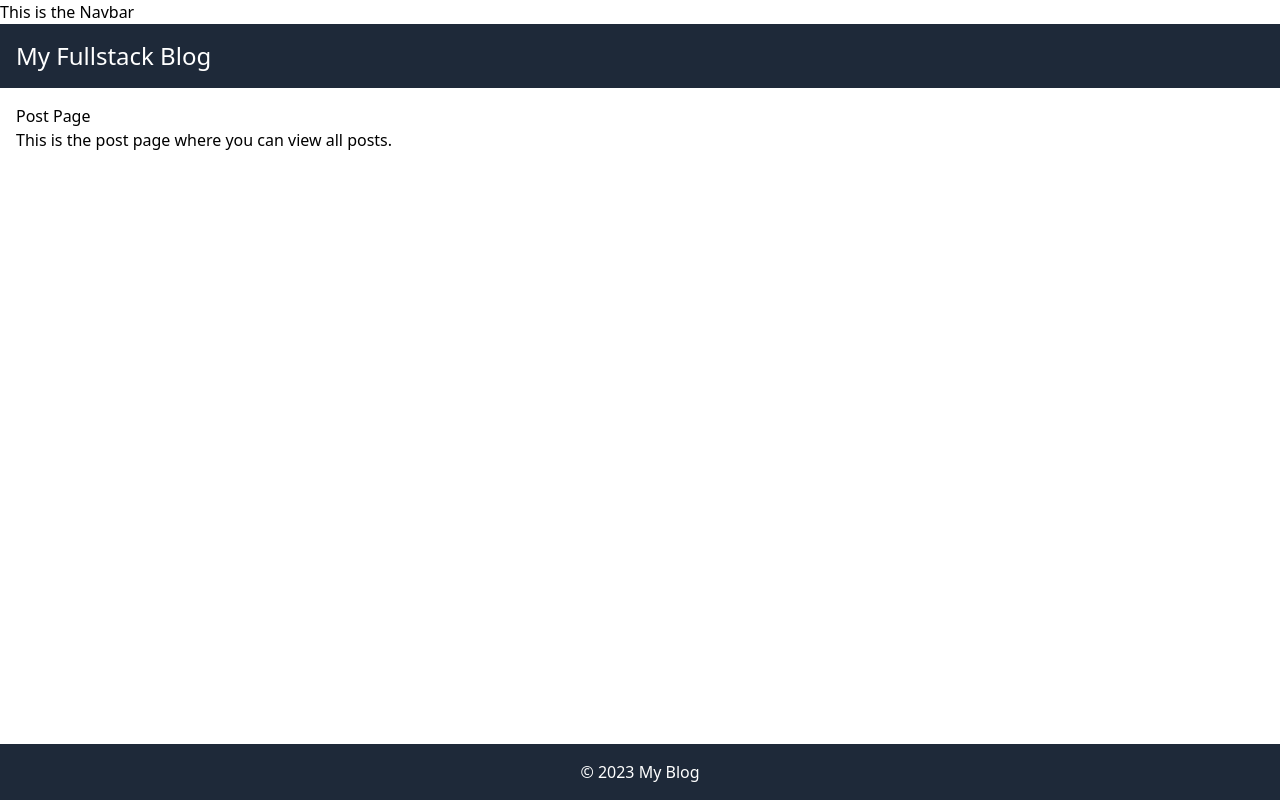
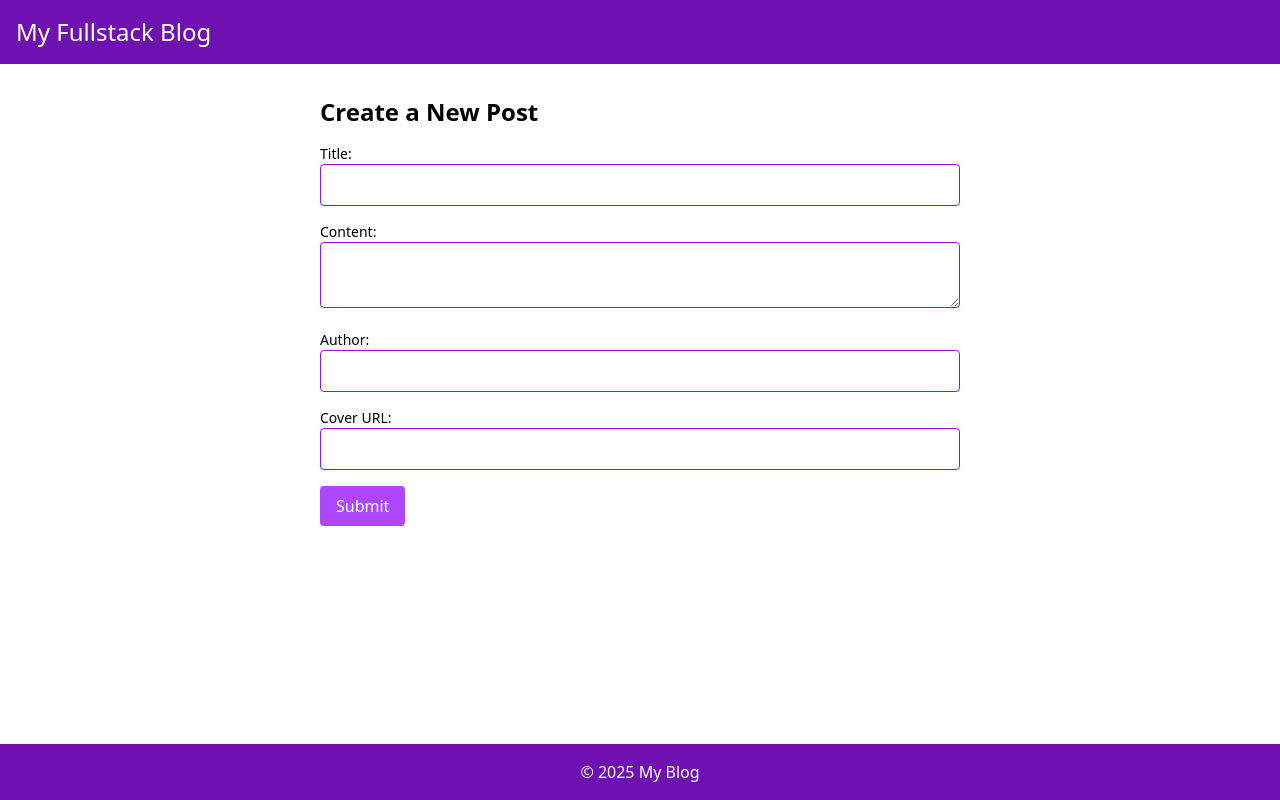
Before and after one commit to adrianny90/Fullstack-blog, a React (Vite) app in the folder frontend/: page /posts in a window 1280 px wide. Built offline with nearby package versions, Linux system fonts and the light colour scheme.

Commit message:
ADDED: Component Create Post Page and style

```diff
--- a/frontend/src/App.jsx
+++ b/frontend/src/App.jsx
@@ -2,8 +2,8 @@ import "./App.css";
 import { Routes, Route } from "react-router";
 import Layout from "./components/Layout";
 import Home from "./pages/Home";
-import PostPage from "./pages/PostPage";
 import PostDetailPage from "./pages/PostDetailPage";
+import CreatePostPage from "./pages/CreatePostPage";
 
 function App() {
   return (
@@ -19,7 +19,7 @@ function App() {
             <Route index element={<Home />} />
 
             {/* Static routes */}
-            <Route path="/posts" element={<PostPage />} />
+            <Route path="/posts" element={<CreatePostPage />} />
 
             {/* Dynamic route with URL parameter */}
             <Route path="/posts/:id" element={<PostDetailPage />} />
--- a/frontend/src/components/Layout.jsx
+++ b/frontend/src/components/Layout.jsx
@@ -1,4 +1,4 @@
-import { Outlet, useParams } from "react-router";
+import { Outlet } from "react-router";
 import Navbar from "./Navbar";
 
 function Layout() {
@@ -6,14 +6,14 @@ function Layout() {
     <div className="flex flex-col min-h-screen">
       <Navbar />
 
-      <header className="bg-gray-800 text-white p-4">
+      <header className="bg-purple-800 text-white p-4">
         <h1 className="text-2xl">My Fullstack Blog</h1>
       </header>
       <main className="flex-grow p-4">
         <Outlet />
       </main>
-      <footer className="bg-gray-800 text-white p-4 text-center">
-        &copy; 2023 My Blog
+      <footer className="bg-purple-800 text-white p-4 text-center">
+        &copy; 2025 My Blog
       </footer>
     </div>
   );
--- a/frontend/src/components/Navbar.jsx
+++ b/frontend/src/components/Navbar.jsx
@@ -1,9 +1,5 @@
 const Navbar = () => {
-  return (
-    <>
-      <p>This is the Navbar</p>
-    </>
-  );
+  return;
 };
 
 export default Navbar;
--- /dev/null
+++ b/frontend/src/pages/CreatePostPage.jsx
@@ -0,0 +1,116 @@
+import React, { useState } from "react";
+import { useNavigate } from "react-router";
+
+function CreatePostPage() {
+  const [formData, setFormData] = useState({
+    title: "",
+    content: "",
+    author: "",
+    cover: "",
+    date: new Date().toISOString(),
+  });
+  const [error, setError] = useState("");
+  const navigate = useNavigate();
+
+  const handleInputChange = (e) => {
+    const { name, value } = e.target;
+    setFormData({ ...formData, [name]: value });
+  };
+
+  const handleSubmit = async (e) => {
+    e.preventDefault();
+
+    if (!formData.title || !formData.content) {
+      setError("Title and Content are required!");
+      return;
+    }
+
+    try {
+      const response = await fetch("http://localhost:3000/posts", {
+        method: "POST",
+        headers: {
+          "Content-Type": "application/json",
+        },
+        body: JSON.stringify({ ...formData, date: new Date().toISOString() }),
+      });
+
+      if (!response.ok) {
+        throw new Error("Failed to create post");
+      }
+
+      navigate("/");
+    } catch (err) {
+      setError(err.message);
+    }
+  };
+
+  return (
+    <div className="max-w-2xl mx-auto p-4">
+      <h1 className="text-2xl font-bold mb-4">Create a New Post</h1>
+      {error && <p className="text-red-500 mb-4">{error}</p>}
+      <form onSubmit={handleSubmit} className="space-y-4">
+        <div>
+          <label htmlFor="title" className="block text-sm font-medium">
+            Title:
+          </label>
+          <input
+            type="text"
+            id="title"
+            name="title"
+            value={formData.title}
+            onChange={handleInputChange}
+            className="w-full border border-purple-600 rounded px-3 py-2"
+            required
+          />
+        </div>
+        <div>
+          <label htmlFor="content" className="block text-sm font-medium">
+            Content:
+          </label>
+          <textarea
+            id="content"
+            name="content"
+            value={formData.content}
+            onChange={handleInputChange}
+            className="w-full border border-purple-600 rounded px-3 py-2"
+            required
+          />
+        </div>
+        <div>
+          <label htmlFor="author" className="block text-sm font-medium">
+            Author:
+          </label>
+          <input
+            type="text"
+            id="author"
+            name="author"
+            value={formData.author}
+            onChange={handleInputChange}
+            className="w-full border border-purple-600 rounded px-3 py-2"
+          />
+        </div>
+        <div>
+          <label htmlFor="cover" className="block text-sm font-medium">
+            Cover URL:
+          </label>
+          <input
+            type="text"
+            id="cover"
+            name="cover"
+            value={formData.cover}
+            onChange={handleInputChange}
+            className="w-full border border-purple-600 rounded px-3 py-2"
+          />
+        </div>
+        <button
+          type="submit"
+          className="bg-purple-500 text-white px-4 py-2 rounded hover:bg-purple-600"
+        >
+          Submit
+        </button>
+      </form>
+    </div>
+  );
+}
+
+export default CreatePostPage;
--- a/frontend/src/pages/Home.jsx
+++ b/frontend/src/pages/Home.jsx
@@ -1,30 +1,47 @@
-import { useState, useEffect } from "react";
 import { useFetchPosts } from "../utils/useFetchPost";
-import { Link } from "react-router";
+import { Link, useNavigate } from "react-router";
 
 const Home = () => {
-  const [posts, setPosts] = useState([]);
+  const navigate = useNavigate();
 
   const { data, load, error } = useFetchPosts();
   if (load) return <div>Loading...</div>;
   if (error) return <div>Error! {error}</div>;
+  const handleCreateEntry = () => {
+    navigate("/posts");
+  };
 
   return (
     <>
-      <p>HOMEPAGE</p>
-      {console.log(posts)}
-      <div className="grid grid-cols-3 gap-4">
+      <div className="text-gray-600 mb-4">
+        <button
+          onClick={handleCreateEntry}
+          className="flex justify-items-end bg-purple-500 text-white px-3 py-3 rounded hover:bg-purple-800"
+        >
+          <img
+            src="https://img.freepik.com/iconos-gratis/hospital_318-502960.jpg"
+            alt="Create entry"
+            className="w-7 h-7 mr-2"
+          />
+          New Entry
+        </button>
+      </div>
+      <div className="grid grid-cols-3 gap-6">
         {data.map((e) => (
           <Link key={e.id} to={`/posts/${e.id}`}>
-            <div className="bg-amber-50 rounded-xl">
-              <p>{e.title}</p>
-              <p>{e.author}</p>
-              <p>
+            {" "}
+            <div className="bg-amber-50 rounded-xl px-4 py-3 shadow-md hover:shadow-purple-800 transition-shadow duration-300">
+              <img
+                src={e.cover}
+                className="w-full h-64  object-cover rounded-b-sm mb-3"
+              ></img>
+              <p className="font-bold">{e.title}</p>
+              <p className="text-gray-600">{e.author}</p>
+              <p className="text-sm">
                 {e.content.slice(0, 45)}
                 {e.content.length > 45 ? "..." : null}
               </p>
-              <p>{e.date}</p>
-              <img src={e.cover}></img>
+              <p className="text-xs text-gray-500">{e.date}</p>
             </div>
           </Link>
         ))}
```
Also changed, not shown: frontend/src/pages/PostDetailPage.jsx (+92 -37 lines).
